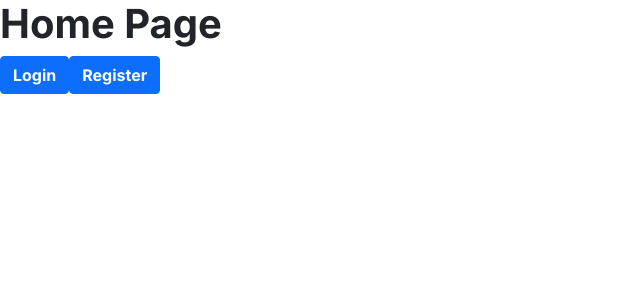
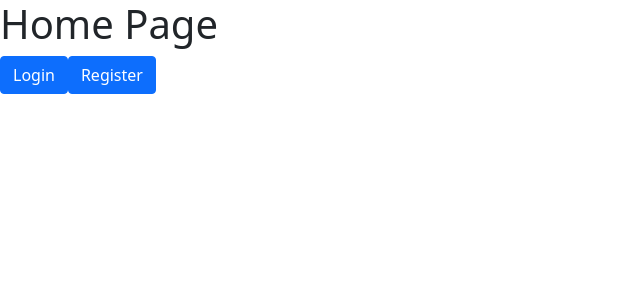
Before and after one commit to liamandaidan/HomeHospital, a React (Create React App) app in the folder HomeHospital-Frontend/hh-front/: page / in a window 1280 px wide. Shown: the top 300 px of the page, without its empty margins (0-640 px from the left). Built offline with nearby package versions, Linux system fonts and the light colour scheme.

Commit message:
Comment out ridge Css

```diff
--- a/HomeHospital-Frontend/hh-front/src/styles/ErrorPageStyle.css
+++ b/HomeHospital-Frontend/hh-front/src/styles/ErrorPageStyle.css
@@ -1,17 +1,17 @@
-@import url('https://fonts.googleapis.com/css2?family=Inter:wght@700&display=swap');
+/* @import url('https://fonts.googleapis.com/css2?family=Inter:wght@700&display=swap');
 * {
 	margin: 0;
 	padding: 0;
 	text-decoration: none;
 	font-family: 'Inter', sans-serif;
 }
-/*
+
 body {
 	height: 90vh;
 	display:flex;
 	justify-content:center;
 	align-items: center;
-} */
+}
 
 .col-6 {
 	width: 900px;
@@ -22,7 +22,6 @@
 	height: 90vh;
 	max-width: 700px;
 	margin: auto;
-	/* height:50vh; */
 	display:flex;
 	align-items: center;
 	justify-content: center;
@@ -31,3 +30,12 @@
 .container h1 {
 	font-size: 110px;
 }
+
+
+
+
+
+
+
+
+ */
```
